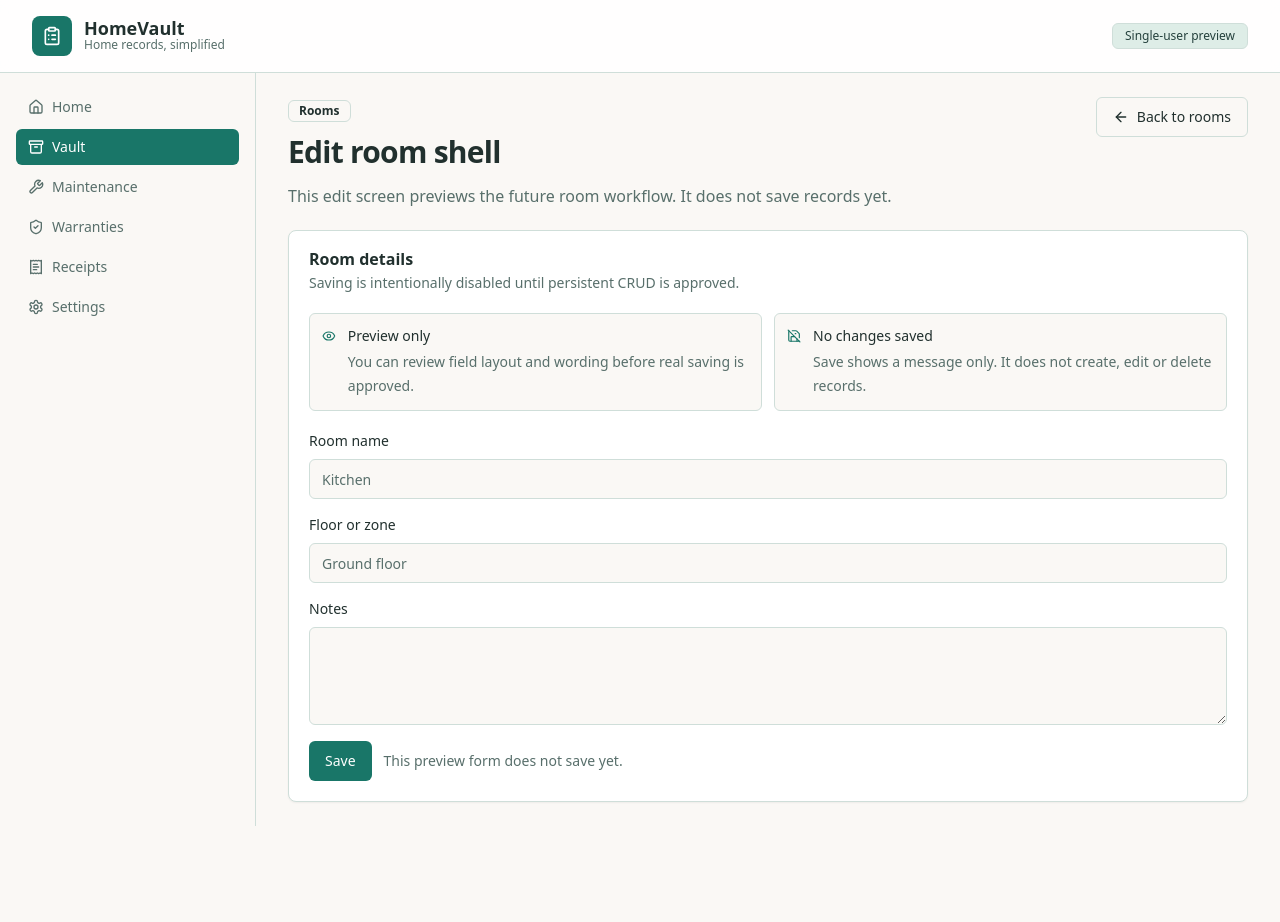
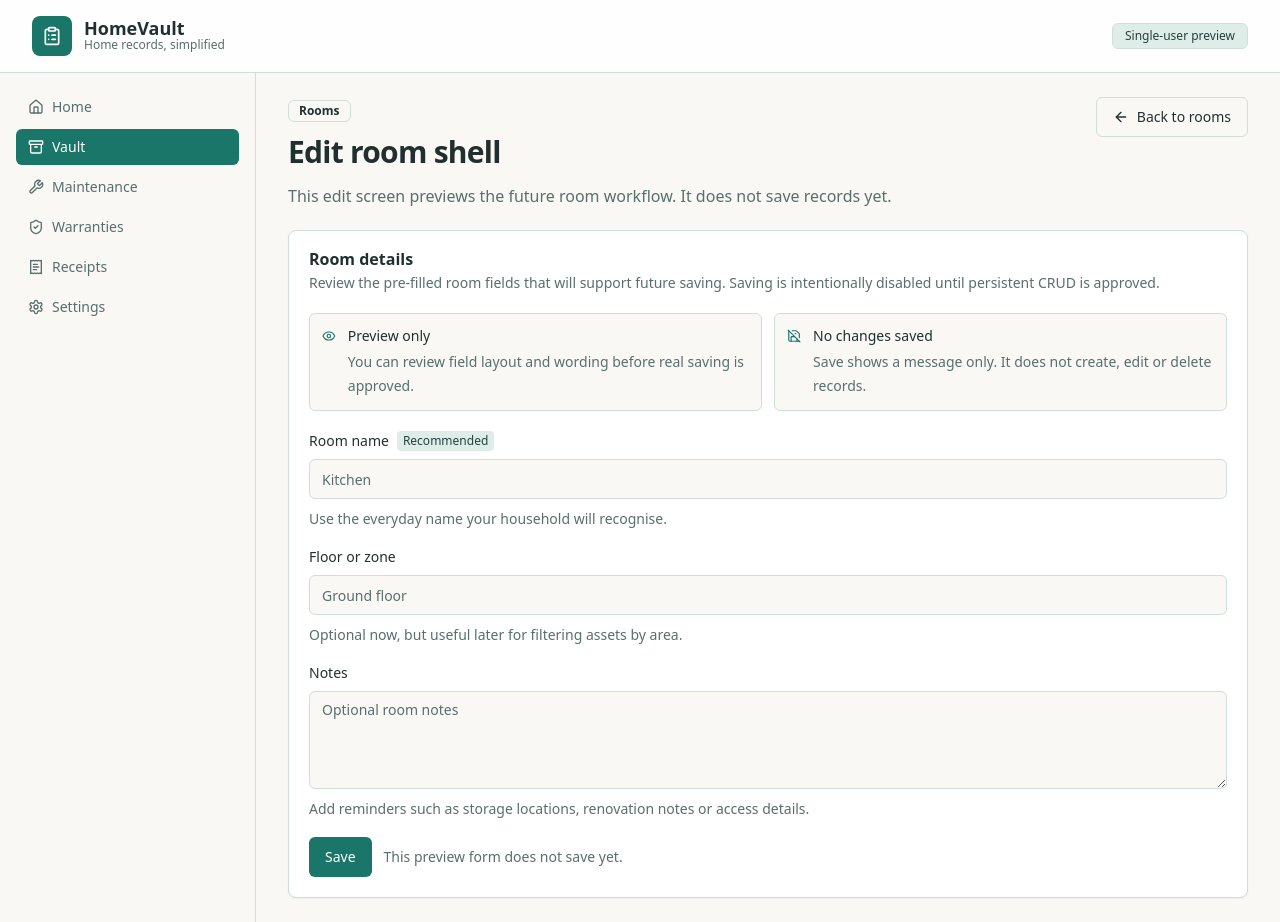
Before and after one commit to LatinMaestro/HomeVault, a Next.js app: page /vault/rooms/1/edit in a window 1280 px wide. Before the commit the page ends 826 px from the top, so only its background shows below. Built offline with nearby package versions, Linux system fonts and the light colour scheme; no server answers; the database is empty.

Commit message:
feat: use shared room edit fields

```diff
--- a/src/app/vault/rooms/[roomId]/edit/page.tsx
+++ b/src/app/vault/rooms/[roomId]/edit/page.tsx
@@ -5,6 +5,7 @@ import { BackLinkButton } from "@/components/back-link-button";
 import { PageHeader } from "@/components/page-header";
 import { ShellForm } from "@/components/shell-form";
 import { getRooms } from "@/lib/home-data";
+import { getRoomEditShellFields } from "@/lib/shell-form-fields";
 
 export const metadata: Metadata = {
   title: "Edit Room Shell",
@@ -33,12 +34,8 @@ export default async function EditRoomPage({
         />
         <ShellForm
           title="Room details"
-          description="Saving is intentionally disabled until persistent CRUD is approved."
-          fields={[
-            { label: "Room name", name: "name", defaultValue: room?.name, placeholder: "Kitchen" },
-            { label: "Floor or zone", name: "floor", defaultValue: room?.floor ?? "", placeholder: "Ground floor" },
-            { label: "Notes", name: "notes", defaultValue: room?.notes ?? "", multiline: true },
-          ]}
+          description="Review the pre-filled room fields that will support future saving. Saving is intentionally disabled until persistent CRUD is approved."
+          fields={getRoomEditShellFields(room)}
         />
       </section>
     </AppShell>
```
